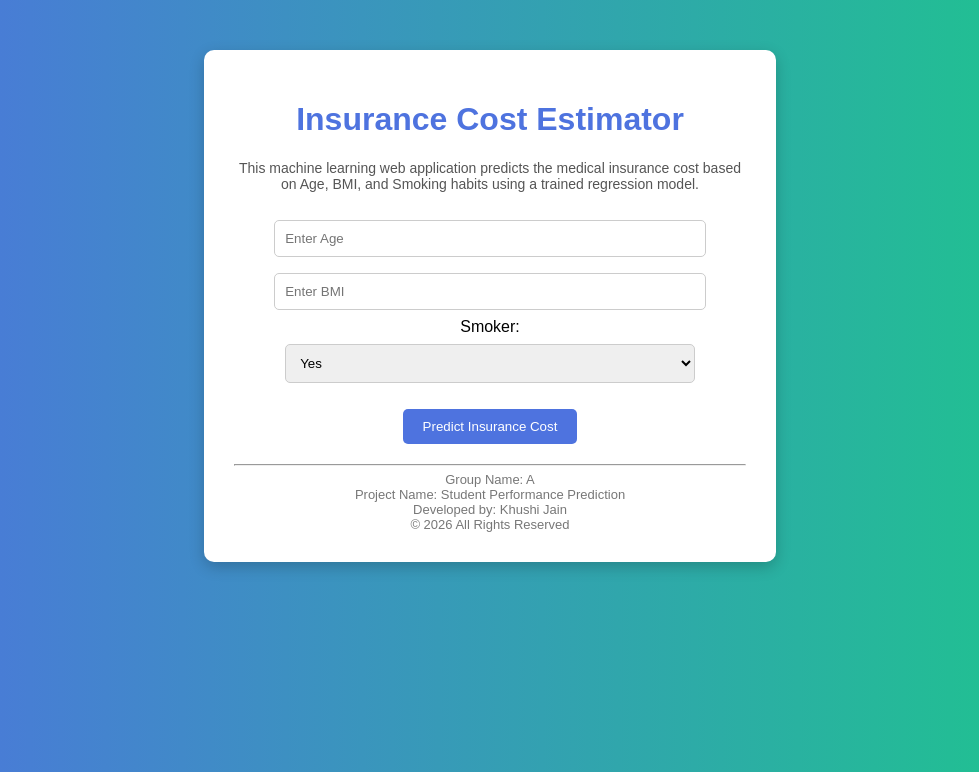
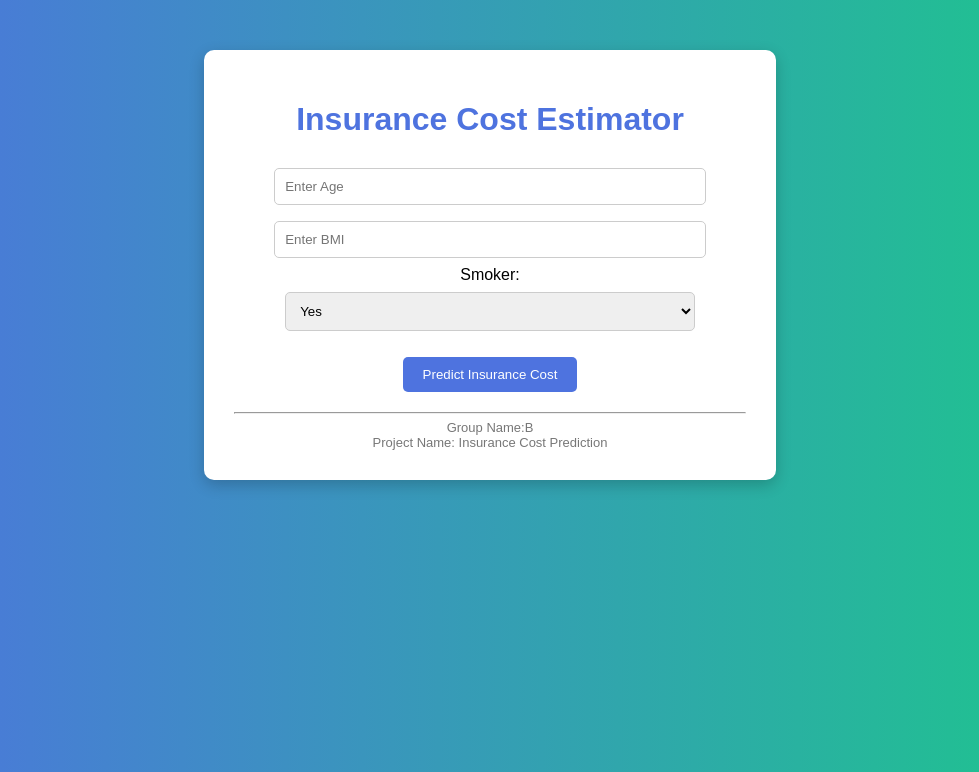
Before and after one commit to khushi725/insurance-cost-prediction, a Flask app: page / in a window 1280 px wide. Shown: the top 772 px of the page, without its empty margins (150-1129 px from the left). Run offline with Flask 3, Linux system fonts and the light colour scheme; parts of the project's set-up code (start-up, migrations or seed data) failed here and were passed over.

```diff
--- a/templates/index.html
+++ b/templates/index.html
@@ -73,11 +73,6 @@
 
     <h1>Insurance Cost Estimator</h1>
 
-    <p class="description">
-        This machine learning web application predicts the medical insurance cost
-        based on Age, BMI, and Smoking habits using a trained regression model.
-    </p>
-
     <form action="/predict" method="post">
 
         <input type="number" name="age" placeholder="Enter Age" required><br>
@@ -102,10 +97,8 @@
 
     <footer>
         <hr>
-        Group Name: A <br>
-        Project Name: Student Performance Prediction <br>
-        Developed by: Khushi Jain <br>
-        © 2026 All Rights Reserved
+        Group Name:B <br>
+        Project Name: Insurance Cost Prediction <br>
     </footer>
 
 </div>
```
